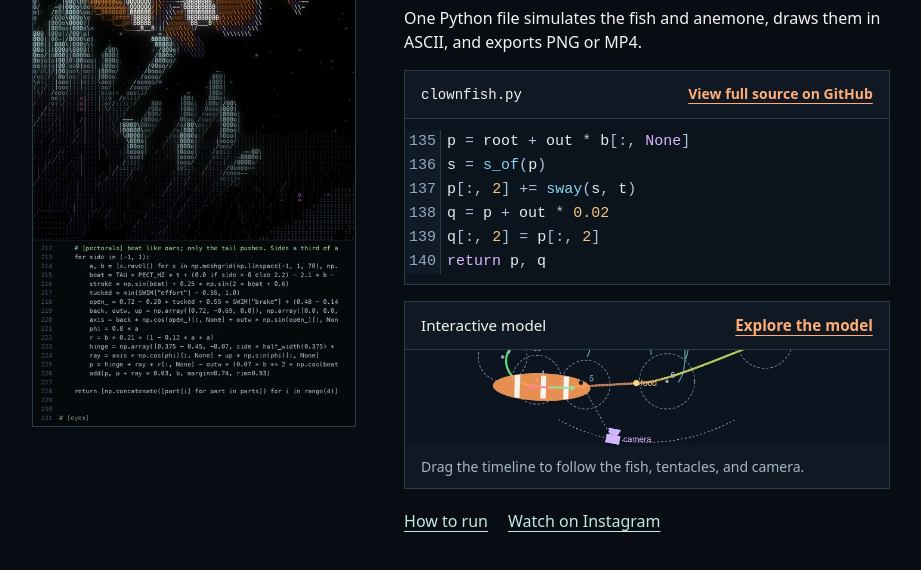
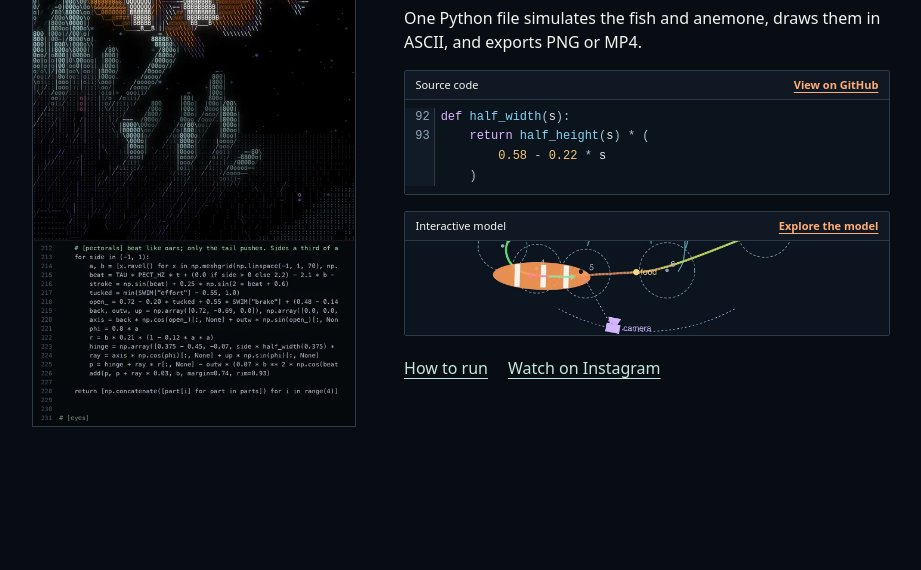
Before and after one commit to sapozhkov/ascii-lab-public, a plain HTML site: page 01-clownfish/index.html in a window 1280 px wide. Shown: the part 246-816 px from the top of the page, without its empty margins (179-1100 px from the left). Drawn offline with Linux system fonts and the light colour scheme.

Commit message:
#32 Apply the approved card layout to every reel

```diff
--- a/01-clownfish/index.html
+++ b/01-clownfish/index.html
@@ -16,22 +16,23 @@
         <span class="number">01</span>
         <h1>Clownfish &amp; anemone</h1>
         <p>One Python file simulates the fish and anemone, draws them in ASCII, and exports PNG or MP4.</p>
-        <div class="scene-cards">
-          <a class="scene-card scene-card--source" href="https://github.com/sapozhkov/ascii-lab-public/blob/main/01-clownfish/clownfish.py" aria-label="View the full clownfish.py source on GitHub">
-            <span class="scene-card-header"><span class="filename">clownfish.py</span><strong>View full source on GitHub</strong></span>
-            <pre class="source-preview"><code><span class="source-line"><span class="source-line-number" aria-hidden="true">135</span><span class="source-text">p <span class="source-token--operator">=</span> root <span class="source-token--operator">+</span> out <span class="source-token--operator">*</span> b<span class="source-token--operator">[</span><span class="source-token--operator">:</span><span class="source-token--operator">,</span> <span class="source-token--keyword">None</span><span class="source-token--operator">]</span></span></span>
-<span class="source-line"><span class="source-line-number" aria-hidden="true">136</span><span class="source-text">s <span class="source-token--operator">=</span> <span class="source-token--function">s_of</span><span class="source-token--operator">(</span>p<span class="source-token--operator">)</span></span></span>
-<span class="source-line"><span class="source-line-number" aria-hidden="true">137</span><span class="source-text">p<span class="source-token--operator">[</span><span class="source-token--operator">:</span><span class="source-token--operator">,</span> <span class="source-token--number">2</span><span class="source-token--operator">]</span> <span class="source-token--operator">+=</span> <span class="source-token--function">sway</span><span class="source-token--operator">(</span>s<span class="source-token--operator">,</span> t<span class="source-token--operator">)</span></span></span>
-<span class="source-line"><span class="source-line-number" aria-hidden="true">138</span><span class="source-text">q <span class="source-token--operator">=</span> p <span class="source-token--operator">+</span> out <span class="source-token--operator">*</span> <span class="source-token--number">0.02</span></span></span>
-<span class="source-line"><span class="source-line-number" aria-hidden="true">139</span><span class="source-text">q<span class="source-token--operator">[</span><span class="source-token--operator">:</span><span class="source-token--operator">,</span> <span class="source-token--number">2</span><span class="source-token--operator">]</span> <span class="source-token--operator">=</span> p<span class="source-token--operator">[</span><span class="source-token--operator">:</span><span class="source-token--operator">,</span> <span class="source-token--number">2</span><span class="source-token--operator">]</span></span></span>
-<span class="source-line"><span class="source-line-number" aria-hidden="true">140</span><span class="source-text"><span class="source-token--keyword">return</span> p<span class="source-token--operator">,</span> q</span></span></code></pre>
+        <div class="scene-cards scene-cards--listing">
+          <a class="scene-card scene-card--source" href="https://github.com/sapozhkov/ascii-lab-public/blob/main/01-clownfish/clownfish.py" aria-label="View source code on GitHub">
+            <span class="scene-card-header">
+              <span>Source code</span><strong>View on GitHub</strong>
+            </span>
+            <pre class="source-preview"><code><span class="source-line"><span class="source-line-number" aria-hidden="true">92</span><span class="source-text"><span class="source-token--keyword">def</span> <span class="source-token--function">half_width</span><span class="source-token--operator">(</span>s<span class="source-token--operator">)</span><span class="source-token--operator">:</span></span></span>
+<span class="source-line"><span class="source-line-number" aria-hidden="true">93</span><span class="source-text">    <span class="source-token--keyword">return</span> <span class="source-token--function">half_height</span><span class="source-token--operator">(</span>s<span class="source-token--operator">)</span> <span class="source-token--operator">*</span> <span class="source-token--operator">(</span></span></span>
+<span class="source-line"><span class="source-line-number" aria-hidden="true"></span><span class="source-text">        <span class="source-token--number">0.58</span> <span class="source-token--operator">-</span> <span class="source-token--number">0.22</span> <span class="source-token--operator">*</span> s</span></span>
+<span class="source-line"><span class="source-line-number" aria-hidden="true"></span><span class="source-text">    <span class="source-token--operator">)</span></span></span></code></pre>
           </a>
           <a class="scene-card scene-card--model" href="model.html" aria-label="Explore the interactive clownfish model">
-            <span class="scene-card-header"><span>Interactive model</span><strong>Explore the model</strong></span>
-            <span class="model-preview">
+            <span class="scene-card-header">
+              <span>Interactive model</span><strong>Explore the model</strong>
+            </span>
+            <span class="model-preview" style="--model-preview-position: center 95%">
               <img src="model-preview.webp" width="880" height="640" alt="Top view of the clownfish chasing food along its route at 14.25 seconds">
             </span>
-            <span class="model-caption">Drag the timeline to follow the fish, tentacles, and camera.</span>
           </a>
         </div>
         <nav class="actions" aria-label="Scene links">
```
Also changed, not shown: 02-jellyfish-heart/index.html (+8 -5 lines), 1 other file.
